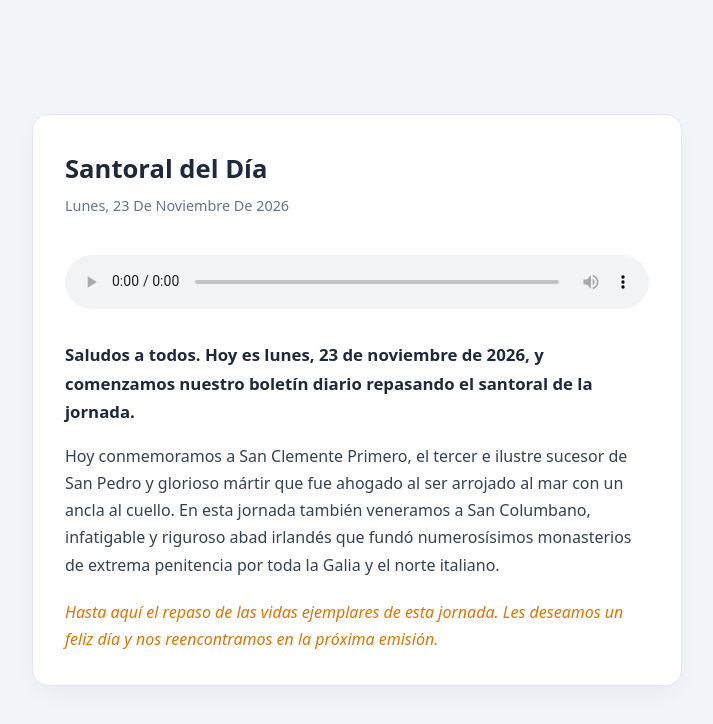
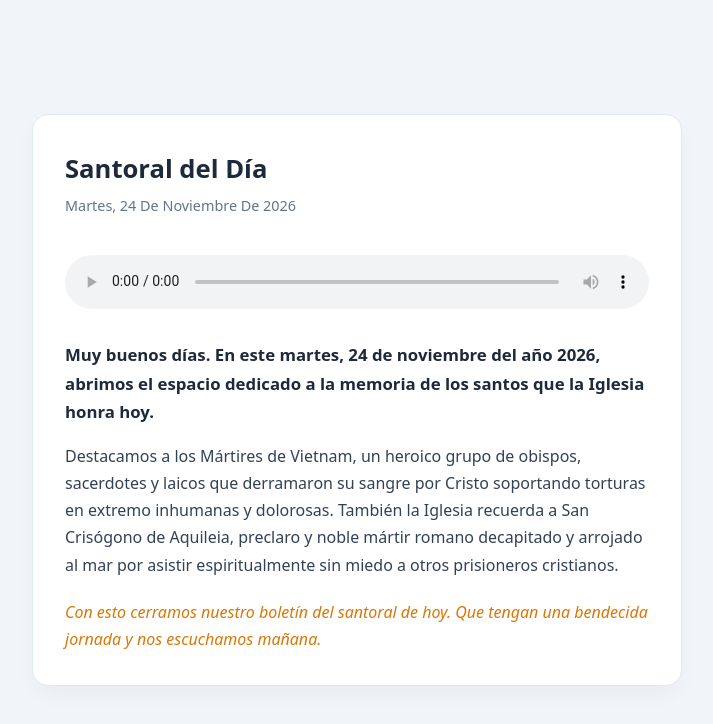
Before and after one commit to radiotelevisionmaitino-ux/santoral-diario, a plain HTML site: page index.html in a window 1280 px wide. Shown: the whole page, without its empty margins (283-996 px from the left). Drawn offline with Linux system fonts and the light colour scheme.

Commit message:
bot: actualización de santoral-hoy.mp3 e index.html

```diff
--- a/index.html
+++ b/index.html
@@ -3,7 +3,7 @@
 <head>
   <meta charset="UTF-8">
   <meta name="viewport" content="width=device-width, initial-scale=1.0">
-  <title>Santoral Diario - Lunes 23 de noviembre</title>
+  <title>Santoral Diario - Martes 24 de noviembre</title>
   <style>
     :root {
       --primary: #1e293b;
@@ -45,11 +45,11 @@
 <body>
   <div class="card">
     <h1>Santoral del Día</h1>
-    <div class="fecha">lunes, 23 de noviembre de 2026</div>
-    <audio controls autoplay src="santoral-hoy.mp3?v=1795434321"></audio>
-    <p class="intro">Saludos a todos. Hoy es lunes, 23 de noviembre de 2026, y comenzamos nuestro boletín diario repasando el santoral de la jornada.</p>
-    <p class="cuerpo">Hoy conmemoramos a San Clemente Primero, el tercer e ilustre sucesor de San Pedro y glorioso mártir que fue ahogado al ser arrojado al mar con un ancla al cuello. En esta jornada también veneramos a San Columbano, infatigable y riguroso abad irlandés que fundó numerosísimos monasterios de extrema penitencia por toda la Galia y el norte italiano.</p>
-    <p class="cierre">Hasta aquí el repaso de las vidas ejemplares de esta jornada. Les deseamos un feliz día y nos reencontramos en la próxima emisión.</p>
+    <div class="fecha">martes, 24 de noviembre de 2026</div>
+    <audio controls autoplay src="santoral-hoy.mp3?v=1795526093"></audio>
+    <p class="intro">Muy buenos días. En este martes, 24 de noviembre del año 2026, abrimos el espacio dedicado a la memoria de los santos que la Iglesia honra hoy.</p>
+    <p class="cuerpo">Destacamos a los Mártires de Vietnam, un heroico grupo de obispos, sacerdotes y laicos que derramaron su sangre por Cristo soportando torturas en extremo inhumanas y dolorosas. También la Iglesia recuerda a San Crisógono de Aquileia, preclaro y noble mártir romano decapitado y arrojado al mar por asistir espiritualmente sin miedo a otros prisioneros cristianos.</p>
+    <p class="cierre">Con esto cerramos nuestro boletín del santoral de hoy. Que tengan una bendecida jornada y nos escuchamos mañana.</p>
   </div>
 </body>
 </html>
```
Also changed, not shown: 1 other file.
